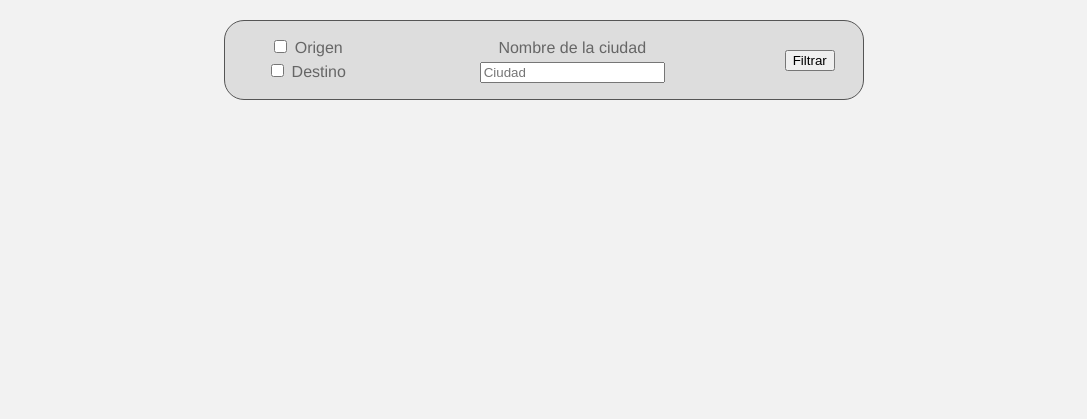
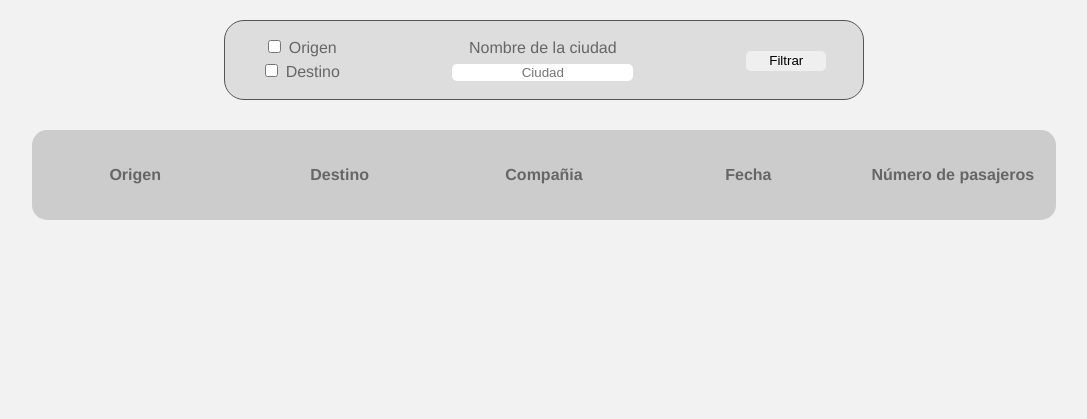
Before and after one commit to RubenCastFer/GestionDeVuelos, a PHP site: page /invitado.php in a window 1280 px wide. Shown: the part 80-499 px from the top of the page, without its empty margins (96-1183 px from the left). Run offline with PHP 8.4, Linux system fonts and the light colour scheme; lists and menus that the app fills with data are empty.

Commit message:
Cambios hecho en la visualización

```diff
--- a/presentacion/invitado.php
+++ b/presentacion/invitado.php
@@ -5,7 +5,8 @@
     <meta http-equiv="X-UA-Compatible" content="IE=edge">
     <meta name="viewport" content="width=device-width, initial-scale=1.0">
     <link rel="stylesheet" href="styles/style.css">
-    <link rel="stylesheet" href="styles/presentacion.css">
+    <link rel="stylesheet" href="styles/invitado.css">
+    <?php include_once "../negocio/procesarImvitado.php"?>
     <title>Vuelos</title>
 </head>
 <body>
@@ -24,9 +25,9 @@
 
     </header>
     <div id="contenedor">
-        <!-- Hacer formulario / Filtro, intentar sea vertical-->
         <div id="fondofiltro">
             <table id="filtro">
+            <form method="GET">
                 <tr>
                     <td>
                         <input type="checkbox" name="aero" value="origen" id="origen">
@@ -40,11 +41,30 @@
                         <input type="text" name="ciudad" id="ciudad" placeholder="Ciudad">
                     </td>
                     <td>
-                        <input type="submit" value="Filtrar">
+                        <input type="submit" id="submit" value="Filtrar">
                     </td>
                 </tr>
+            </form>
             </table>
         </div>
+
+    <div class="contenedora">
+        <div class="principal">
+            <table style="width: 100%;">
+                <tr>
+                    <th>Origen</th>
+                    <th>Destino</th>
+                    <th>Compañia</th>
+                    <th>Fecha</th>
+                    <th>Número de pasajeros</th>
+                </tr>
+
+            </table>
+        </div>
+    </div>
+
+</div>
+
 
     </div>  <!-- Fin contenedor -->
     <footer id="main-footer"> <!-- Pie, se podría hacer 3 columnas para nombrar a los integrantes del grupo. -->
--- /dev/null
+++ b/presentacion/styles/invitado.css
@@ -0,0 +1,70 @@
+/*Filtro*/
+
+div#fondofiltro{
+    height: 80px;
+    display: flex;
+    justify-content: center;
+    align-items: center;
+}
+
+table#filtro{
+    text-align: center;
+    width: 50%;
+    margin: 0;
+    margin-top: 40px;
+    border-radius: 20px;
+    background-color: #ddd;
+    border: solid 1px #555;
+    height: 80px;
+}
+
+input{
+    border: 0;
+    border-radius: 5px;
+    text-align: center;
+}
+
+input#submit{
+    width: 80px;
+    height: 20px;
+}
+/* Hacer un estilo del boton filtrar, que quede bien*/
+
+/* Fin filtro */
+
+/* Divs */
+
+.contenedora {
+    width: 100%;
+    padding: 0;
+    overflow: hidden;
+    text-align: center;
+    display: flex;
+    justify-content:center;
+    margin-top: 50px;
+    margin-bottom: 50px;
+
+}
+.principal {
+
+    display: flex;
+    padding-top: 30px;
+    padding-bottom: 30px;
+    width: 80%;
+    background-color: #ccc;
+    border-radius: 15px;;
+}
+.container {
+    height: 400px;
+    margin-left:auto;
+    margin-right: auto;
+    text-align: center;
+    width: 20%;
+    background: linear-gradient(to bottom, #8f87ce, #e1dff3);
+    border-radius: 20px;
+
+}
+
+th{
+    width: 20%;
+}
--- a/presentacion/styles/presentacion.css
+++ /dev/null
@@ -1,23 +0,0 @@
-/*Filtro*/
-
-div#fondofiltro{
-    height: 80px;
-    display: flex;
-    justify-content: center;
-    align-items: center;
-}
-
-table#filtro{
-    text-align: center;
-    width: 50%;
-    margin: 0;
-    margin-top: 40px;
-    border-radius: 20px;
-    background-color: #ddd;
-    border: solid 1px #555;
-    height: 80px;
-}
-
-/* Hacer un estilo del boton filtrar, que quede bien*/
-
-/* Fin filtro */
```
Also changed, not shown: presentacion/gestor.php (+23 -2 lines), presentacion/styles/gestor.css (added, +70 -0 lines), presentacion/styles/tripulacion.css (added, +70 -0 lines), presentacion/tripulaciones.php (+22 -3 lines).
